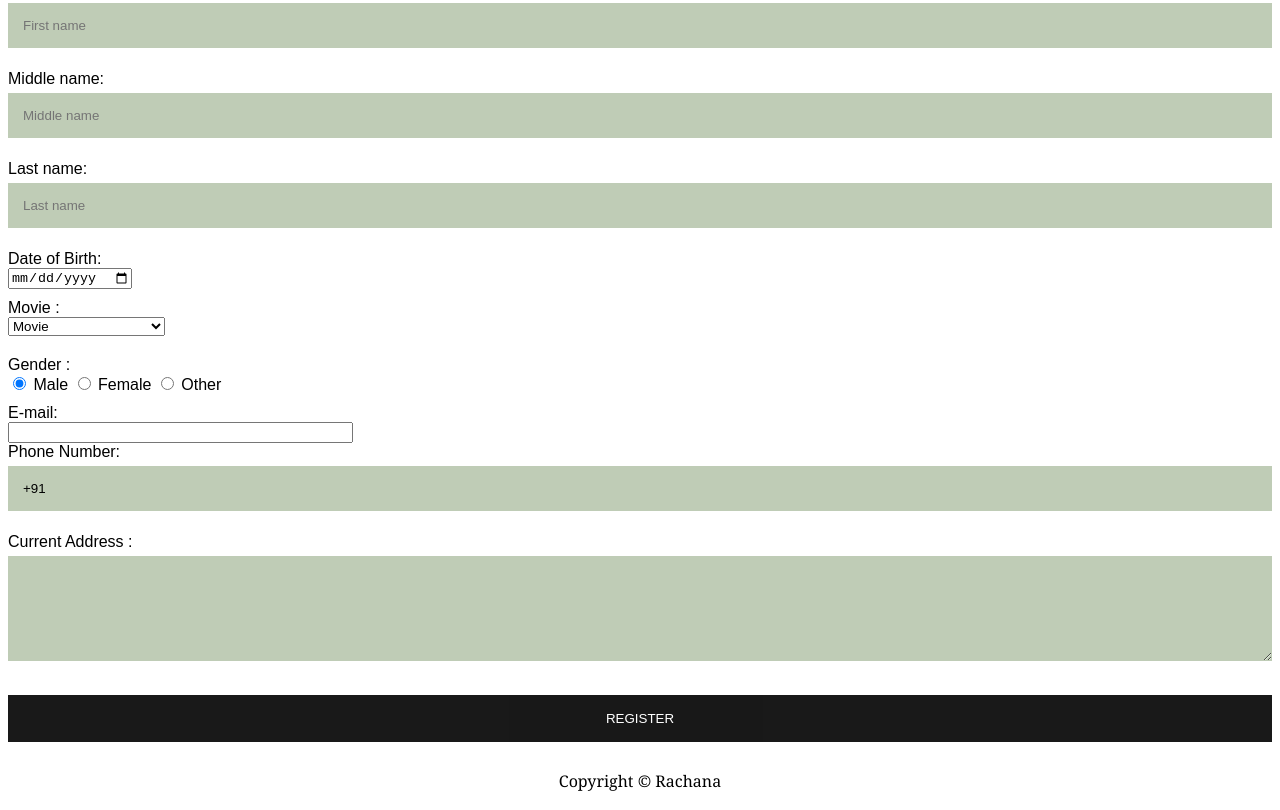
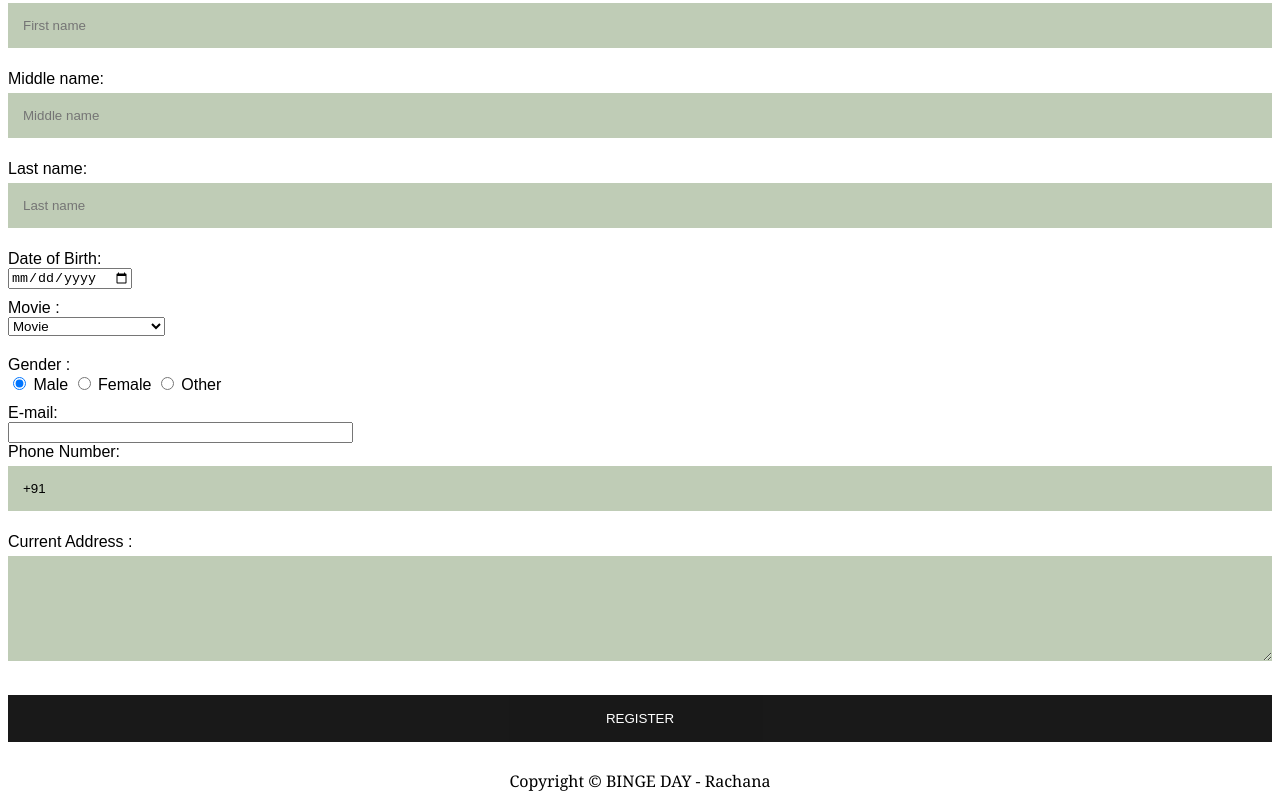
Before and after one commit to Rachanaaaa1/WT_Finals, a plain HTML site: page index.html in a window 1280 px wide. Shown: the part 2404-3214 px from the top of the page. Drawn offline with Linux system fonts and the light colour scheme.

Commit message:
Update index.html

```diff
--- a/index.html
+++ b/index.html
@@ -395,6 +395,6 @@ We have eminent Directors, reputed and legendary names in the world of Cinema wh
       </div>
     </form>
     </body>
-<div class="small text-center text-muted fst-italic"><center>Copyright &copy; Rachana</center> </div>
+<div class="small text-center text-muted fst-italic"><center>Copyright &copy; BINGE DAY - Rachana</center> </div>
 </body>
 </html>
```
